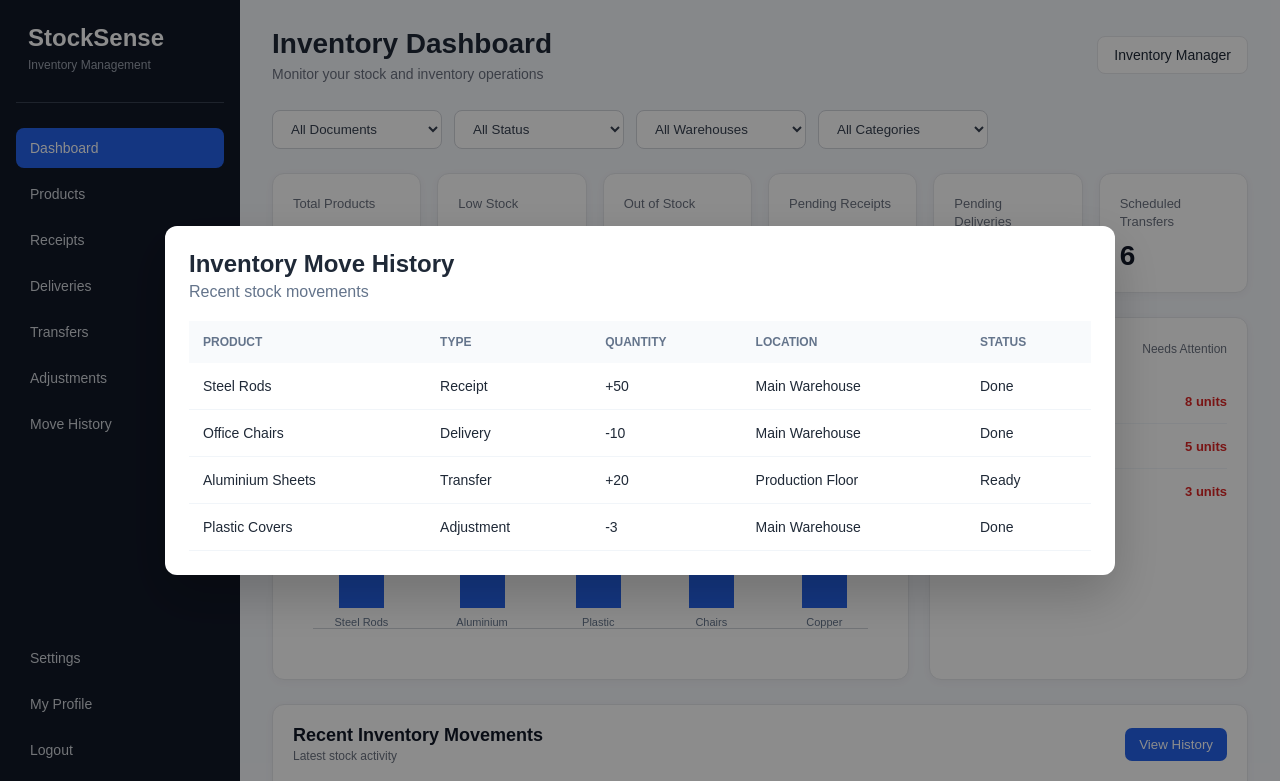
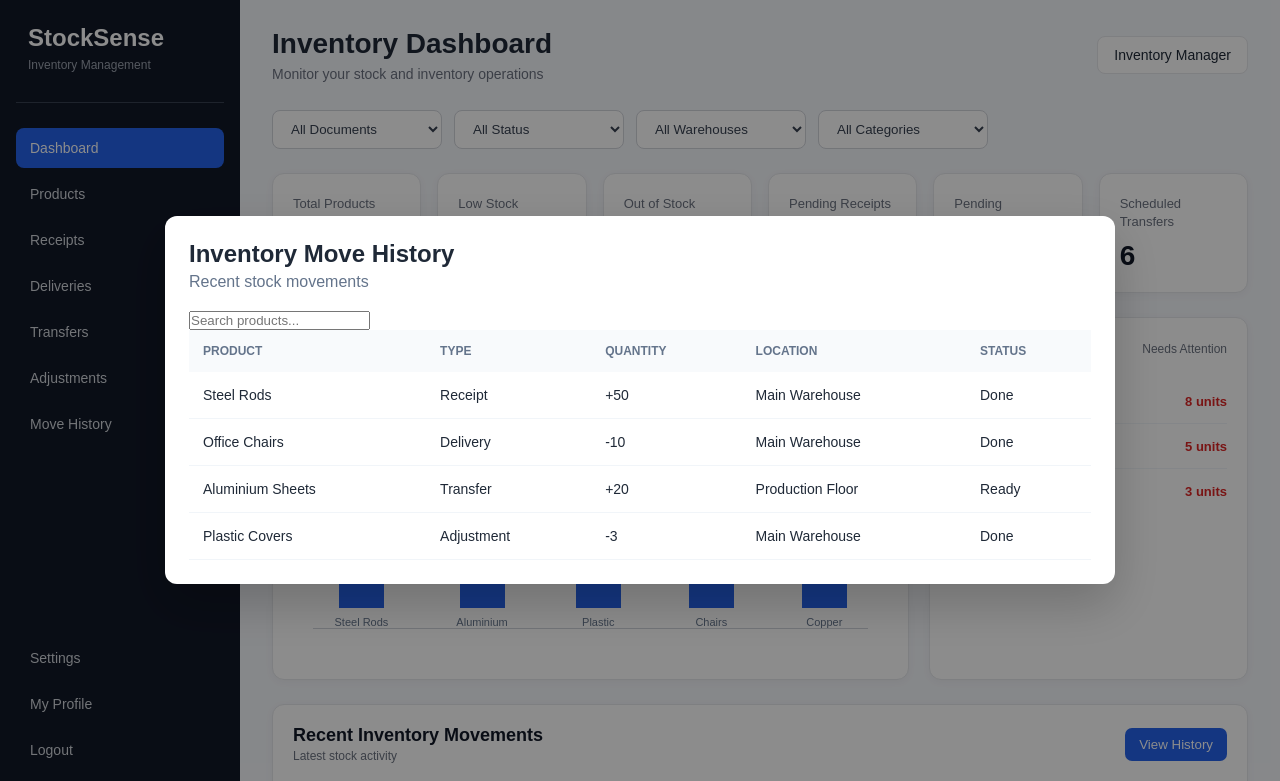
Before and after one commit to amanchadhanusyasree/stocksense, a plain HTML site: page dashboard/dashboard.html in a window 1280 px wide. Both pictures are taken after a click on the button "View History". Shown: the top 781 px of the page. Drawn offline with Linux system fonts and the light colour scheme.

Commit message:
Update dashboard.html

```diff
--- a/dashboard/dashboard.html
+++ b/dashboard/dashboard.html
@@ -288,7 +288,13 @@
 
             <button id="closeHistoryBtn">✕</button>
         </div>
-
+<div class="search-box">
+    <input
+        type="text"
+        id="inventorySearch"
+        placeholder="Search products..."
+    >
+</div>
         <div class="table-container">
 
             <table>
```
